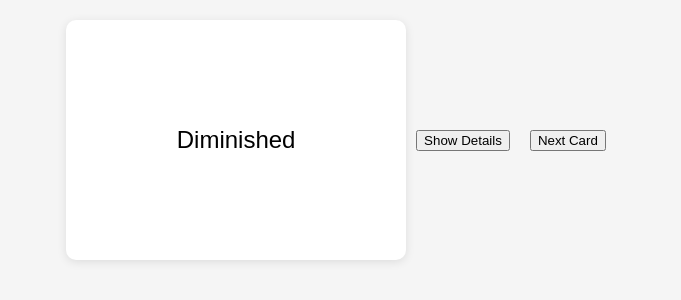
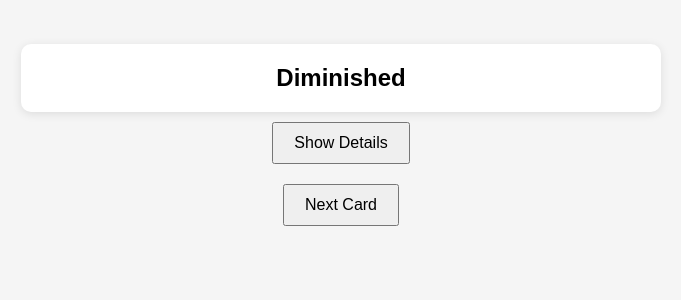
Before and after one commit to learnandbalance/flashcard, a plain HTML site: page index.html in a window 1280 px wide. Shown: the part 268-568 px from the top of the page, without its empty margins (299-980 px from the left). Drawn offline with Linux system fonts and the light colour scheme.

Commit message:
Update style.css

```diff
--- a/style.css
+++ b/style.css
@@ -1,25 +1,38 @@
 body {
     font-family: Arial, sans-serif;
     display: flex;
+    flex-direction: column;
+    align-items: center;
     justify-content: center;
-    align-items: center;
     height: 100vh;
     background-color: #f5f5f5;
 }
 
 #flashcard {
-    width: 300px;
-    height: 200px;
+    width: 600px;  /* Increased width */
+    height: auto;  /* Allow height to adjust */
     background-color: #fff;
     border-radius: 10px;
     box-shadow: 0 2px 10px rgba(0, 0, 0, 0.1);
-    display: flex;
-    justify-content: center;
-    align-items: center;
-    font-size: 24px;
+    padding: 20px;
     text-align: center;
-    padding: 20px;
 }
+
+.large-text {
+    font-size: 24px;  /* Increased text size */
+}
+
+#question {
+    font-weight: bold;
+}
+
+#answer {
+    margin-top: 20px;
+    text-align: left;
+}
+
 button {
     margin: 10px;
+    padding: 10px 20px;
+    font-size: 16px;
 }
```
